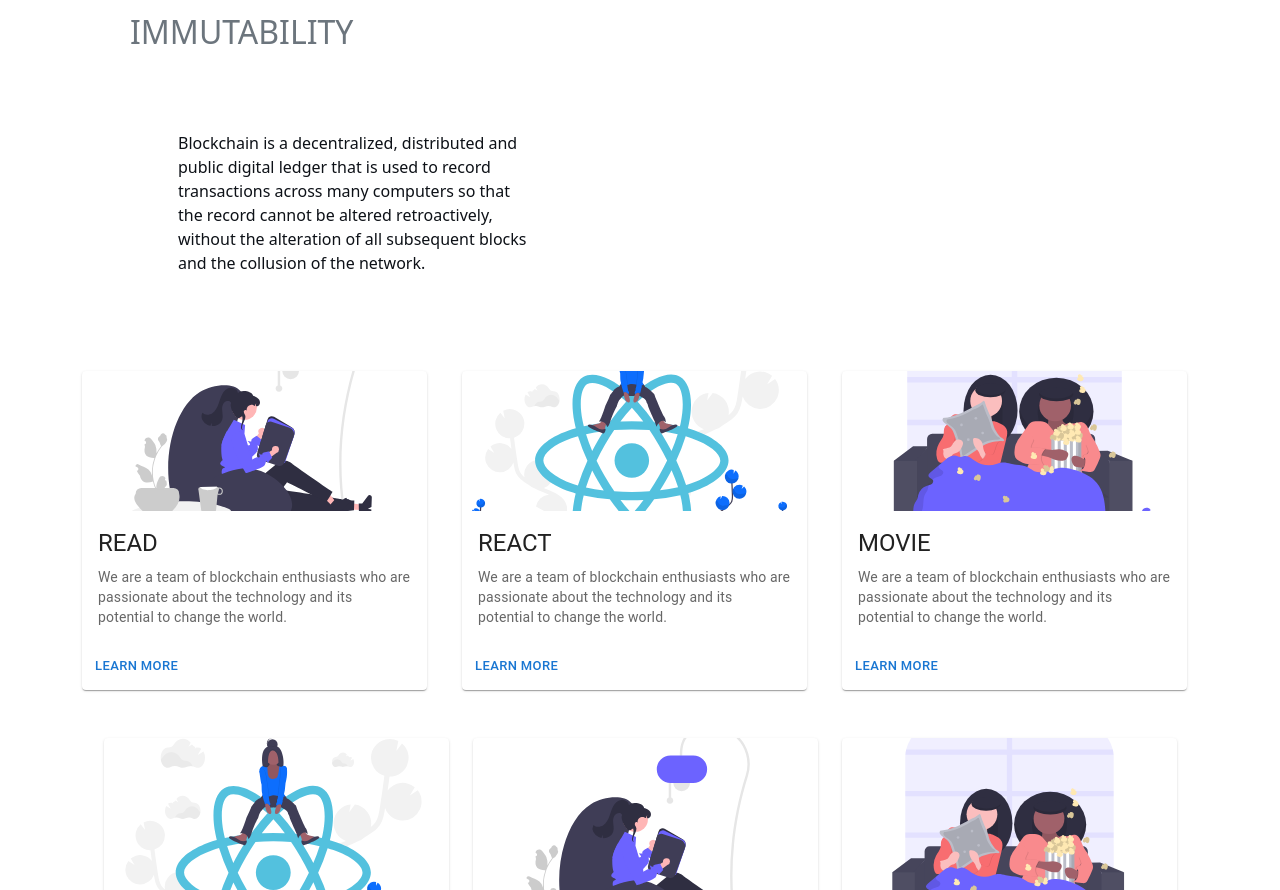
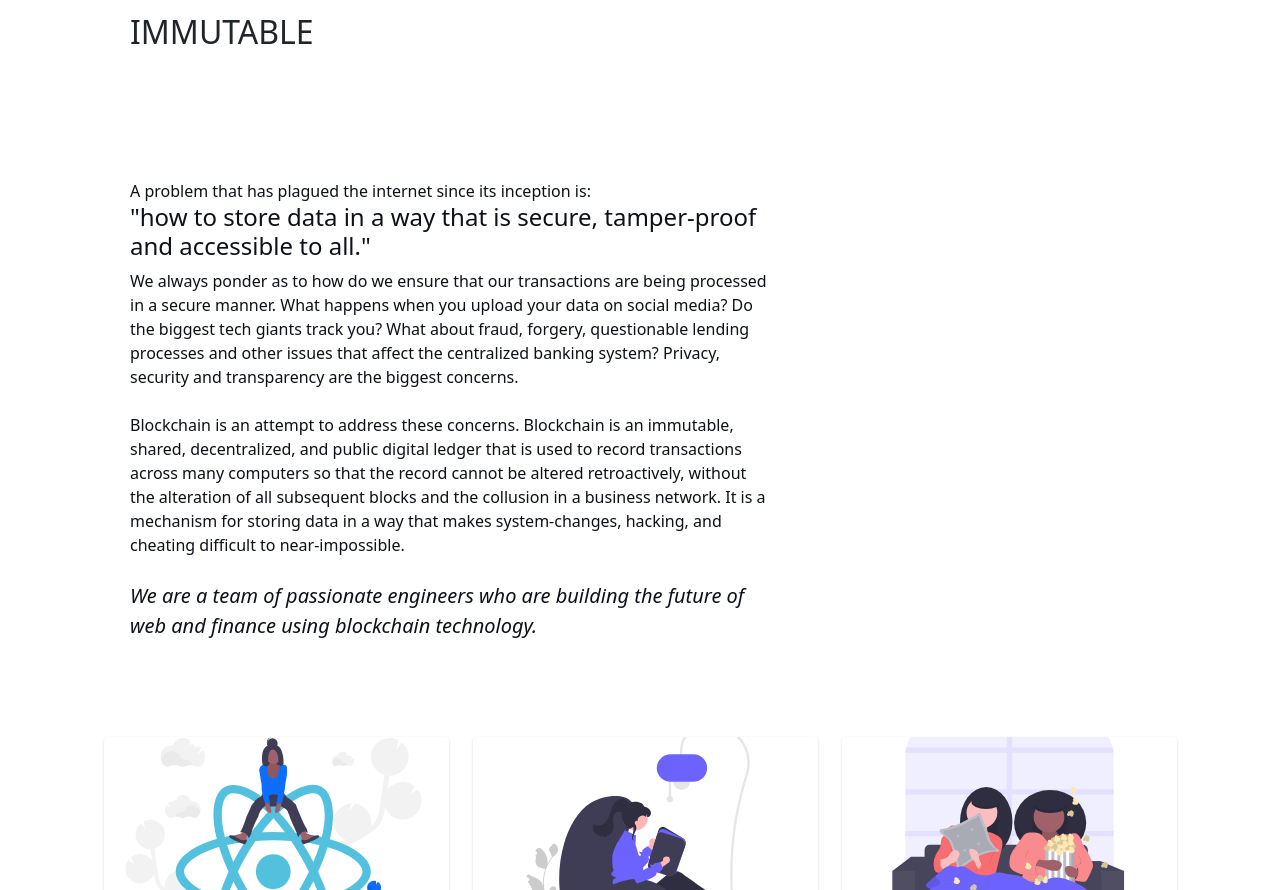
Before and after one commit to fuzzymfx/friday, a React (Create React App) app: page / in a window 1280 px wide. Shown: the part 680-1570 px from the top of the page. Built offline with nearby package versions, Linux system fonts and the light colour scheme; a web font is replaced by a local one; what markdown-it-anchor would draw is missing.

Commit message:
changing homepage content

```diff
--- a/src/components/Intro.jsx
+++ b/src/components/Intro.jsx
@@ -18,84 +18,38 @@ export default function Intro() {
 				<div className="row">
 					<div className="col-md-6">
 						<div className="blog-heading p-5">
-							<h2 className='text-secondary'>DECENTRALIZATION
+							<h2 className='text-dark'>DECENTRALIZED
 								<br />
 								<br />
-								TRANSPARENCY
+								TRANSPARENT
 								<br />
 								<br />
-								IMMUTABILITY</h2>
+								IMMUTABLE
+							</h2>
 							<br />
-							<p className="m-5">Blockchain is a decentralized, distributed and public digital ledger that is used to record transactions across many computers so that the record cannot be altered retroactively, without the alteration of all subsequent blocks and the collusion of the network.</p>
-
 						</div>
 					</div>
 				</div>
-			</div>
-			<div className="container">
 				<div className="row">
-					<div className="col-md-4">
-						<Card sx={{ maxWidth: 345 }}>
-							<CardMedia
-								component="img"
-								height="140"
-								image={read}
-								alt="green iguana"
-							/>
-							<CardContent>
-								<Typography gutterBottom variant="h5" component="div">
-									READ
-								</Typography>
-								<Typography variant="body2" color="text.secondary">
-									We are a team of blockchain enthusiasts who are passionate about the technology and its potential to change the world.
-								</Typography>
-							</CardContent>
-							<CardActions>
-								<Button size="small">Learn More</Button>
-							</CardActions>
-						</Card>
-					</div>
-					<div className="col-md-4">
-						<Card sx={{ maxWidth: 345 }}>
-							<CardMedia
-								component="img"
-								height="140"
-								image={react}
-								alt="green iguana"
-							/>
-							<CardContent>
-								<Typography gutterBottom variant="h5" component="div">
-									REACT
-								</Typography>
-								<Typography variant="body2" color="text.secondary">
-									We are a team of blockchain enthusiasts who are passionate about the technology and its potential to change the world.
-								</Typography>
-							</CardContent>
-							<CardActions>
-								<Button size="small">Learn More</Button>
-							</CardActions>
-						</Card>
-					</div>
-					<div className="col-md-4">
-						<Card sx={{ maxWidth: 345 }}>
-							<CardMedia
-								component="img"
-								height="140"
-								image={movie}
-								alt="green iguana"
-							/>
-							<CardContent>
-								<Typography gutterBottom variant="h5" component="div">
-									MOVIE
-								</Typography>
-								<Typography variant="body2" color="text.secondary">
-									We are a team of blockchain enthusiasts who are passionate about the technology and its potential to change the world.
-								</Typography>
-							</CardContent>
-							<CardActions>
-								<Button size="small">Learn More</Button>
-							</CardActions>
-						</Card>
+					<div className="col-md-8">
+						<p className="m-5">
+							A problem that has plagued the internet since its inception is:
+							<h4>
+								"how to store data in a way that is secure, tamper-proof and accessible to all."
+							</h4>
+							We always ponder as to how do we ensure that our transactions are being processed in a secure manner. What happens when you upload your data on social media? Do the biggest tech giants track you? What about fraud, forgery, questionable lending processes and other issues that affect the centralized banking system?
+							Privacy, security and transparency are the biggest concerns.
+							<br />
+							<br />
+							Blockchain is an attempt to address these concerns.
+							Blockchain is an immutable, shared, decentralized, and public digital ledger that is used to record transactions across many computers so that the record cannot be altered retroactively, without the alteration of all subsequent blocks and the collusion in a business network. It is a  mechanism for storing data in a way that makes system-changes, hacking, and cheating difficult to
+							near-impossible.
+							<br />
+							<br />
+							<div className="fs-5 fst-italic fw-lighter">
+								We are a team of passionate engineers who are building the future of web and finance using blockchain technology.
+							</div>
+						</p>
 					</div>
 				</div>
 			</div>
```
